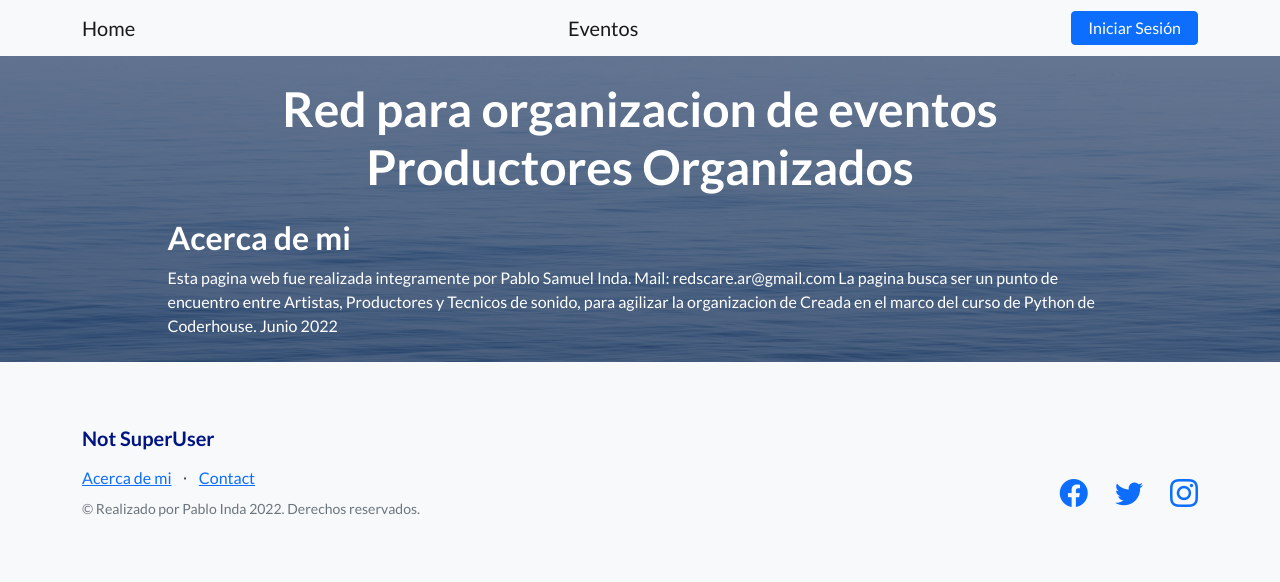
After one commit to redscarear/entregafinal-indapablo, a Django app: page /about in a window 1280 px wide. The commit adds this page. Shown: the top 582 px of the page. Run offline with Django 4.2, Linux system fonts and the light colour scheme; some libraries are stand-ins or nearby versions.

Commit message:
creacion de superuser, fix Tecnicos, creacion de About, linkeo de redes

```diff
--- /dev/null
+++ b/home/templates/home/about.html
@@ -0,0 +1,13 @@
+{% extends "home/index.html" %}
+{% load static %}
+{% block entregafinal_content %}
+
+<h2>Acerca de mi</h2>
+
+Esta pagina web fue realizada integramente por Pablo Samuel Inda. Mail: redscare.ar@gmail.com
+La pagina busca ser un punto de encuentro entre Artistas, Productores y Tecnicos de sonido, para agilizar la organizacion de
+Creada en el marco del curso de Python de Coderhouse. Junio 2022
+
+</ul>
+
+{% endblock %}
--- a/home/templates/home/index.html
+++ b/home/templates/home/index.html
@@ -29,6 +29,7 @@
                 {% if user.is_authenticated %}
                 <a class="navbar-brand" href="{% url 'productor:productor-list' %}">Productores</a>
                 <a class="navbar-brand" href="{% url 'artista:artista-list' %}">Artistas</a>
+                <a class="navbar-brand" href="{% url 'tecnico:tecnico-list' %}">Tecnicos</a>
                 <a class="btn btn-secondary" href="{% url 'user:user-update' %}">Editar usuario</a>
                 <a class="btn btn-primary" href="{% url 'user:user-logout' %}">Cerrar Sesión</a>
                 {% else %}
@@ -73,26 +74,23 @@
                 <div class="row">
                     <div class="col-lg-6 h-100 text-center text-lg-start my-auto">
                         <ul class="list-inline mb-2">
-                            <li class="list-inline-item"><a href="#!">About</a></li>
+                            <li class="list-inline-item"><a href="{% url 'home:about' %}">Acerca de mi</a></li>
                             <li class="list-inline-item">⋅</li>
-                            <li class="list-inline-item"><a href="#!">Contact</a></li>
-                            <li class="list-inline-item">⋅</li>
-                            <li class="list-inline-item"><a href="#!">Terms of Use</a></li>
-                            <li class="list-inline-item">⋅</li>
-                            <li class="list-inline-item"><a href="#!">Privacy Policy</a></li>
+                            <li class="list-inline-item"><a href="mailto:redscare.ar@gmail.com">Contact</a></li>
+
                         </ul>
                         <p class="text-muted small mb-4 mb-lg-0">&copy; Realizado por Pablo Inda 2022. Derechos reservados.</p>
                     </div>
                     <div class="col-lg-6 h-100 text-center text-lg-end my-auto">
                         <ul class="list-inline mb-0">
                             <li class="list-inline-item me-4">
-                                <a href="#!"><i class="bi-facebook fs-3"></i></a>
+                                <a href="https://www.facebook.com/pablo.inda/"><i class="bi-facebook fs-3"></i></a>
                             </li>
                             <li class="list-inline-item me-4">
-                                <a href="#!"><i class="bi-twitter fs-3"></i></a>
+                                <a href="https://twitter.com/Redscare_ar"><i class="bi-twitter fs-3"></i></a>
                             </li>
                             <li class="list-inline-item">
-                                <a href="#!"><i class="bi-instagram fs-3"></i></a>
+                                <a href="https://www.instagram.com/poli.redscare/"><i class="bi-instagram fs-3"></i></a>
                             </li>
                         </ul>
                     </div>
--- a/home/urls.py
+++ b/home/urls.py
@@ -6,4 +6,6 @@ app_name='home'
 urlpatterns = [
     		path('', views.index, name='main'),
     		path('search', views.search, name='search'),
+			path('about', views.about, name='about')
+
 		]
--- a/home/views.py
+++ b/home/views.py
@@ -44,3 +44,7 @@ def search(request):
         context=context_dict,
         template_name="home/main.html",
     )
+
+def about(request):
+    return render(request=request,
+    template_name="home/about.html")
--- a/tecnico/templates/tecnico/tecnico_list.html
+++ b/tecnico/templates/tecnico/tecnico_list.html
@@ -4,7 +4,7 @@
 
 <h2>Lista de Tecnicos</h2>
 {% if user.is_authenticated %}
-<a class="card_custom" href="{% url 'arttecnicoista:tecnico-add' %}">Crear nuevo Tecnico</a>
+<a class="card_custom" href="{% url 'tecnico:tecnico-add' %}">Crear nuevo Tecnico</a>
 {% endif %}
 <hr></hr>
 <ul>
```
Also changed, not shown: db.sqlite3.
